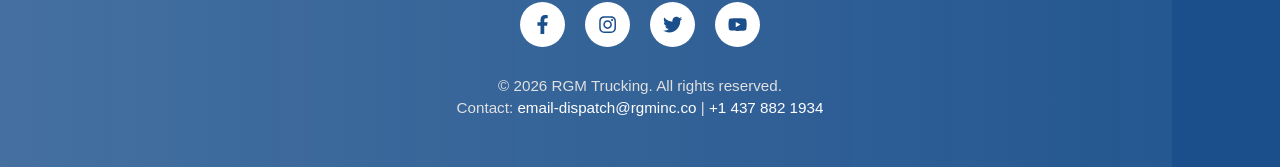
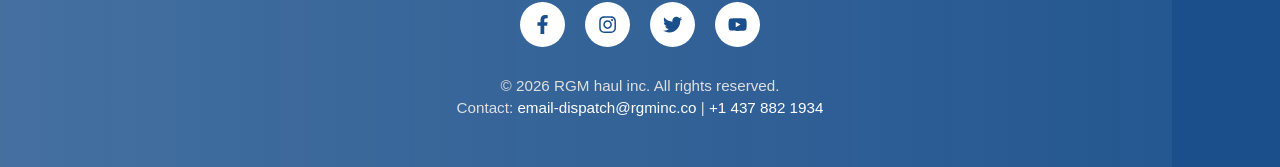
Before and after one commit to MrVenom786/rgm-web-frontend, a React (Create React App) app: page / in a window 1280 px wide. Shown: the part 2085-2252 px from the top of the page. Built offline with nearby package versions, Linux system fonts and the light colour scheme.

Commit message:
Update Footer.js

```diff
--- a/src/components/Footer.js
+++ b/src/components/Footer.js
@@ -69,7 +69,7 @@ const Footer = () => {
 
       <div className="footer-bottom">
         <p>
-          &copy; {new Date().getFullYear()} RGM Trucking. All rights reserved.
+          &copy; {new Date().getFullYear()} RGM haul inc. All rights reserved.
         </p>
 
         <p>
```
